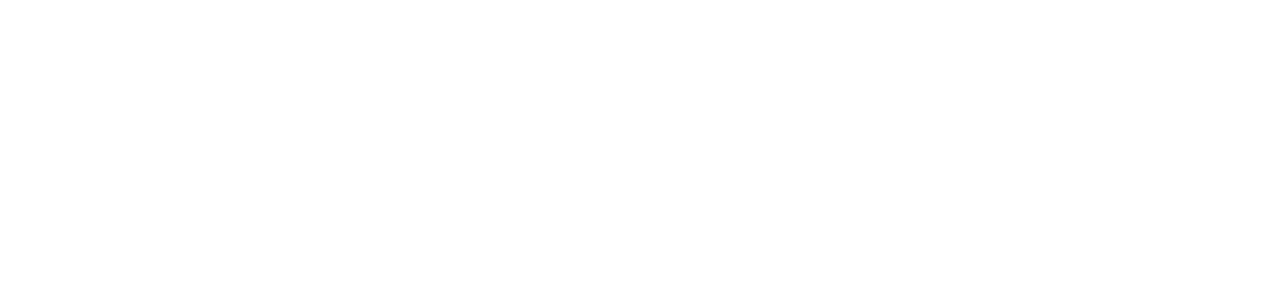
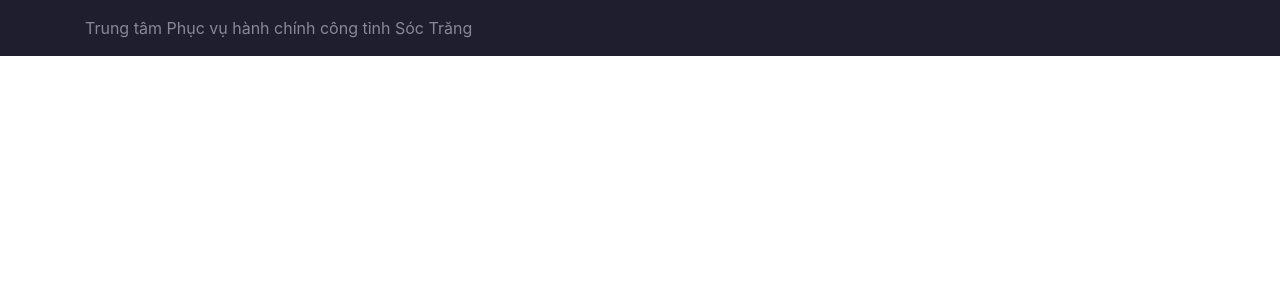
Before and after one commit to minhtran84/dashboard, a React (Create React App) app: page / in a window 1280 px wide. Shown: the top 300 px of the page. Built offline with nearby package versions, Linux system fonts and the light colour scheme; the HTML template or start-up script is replaced by a standard one.

Commit message:
Add some CSS StyleSheet

```diff
--- a/src/App.js
+++ b/src/App.js
@@ -1,11 +1,16 @@
 import React from 'react';
 import './App.css';
+
+import Nagigation from './components/Navigation';
+import SimpleCart from './components/SimpleCard';
 
 class App extends React.Component {
 
   render() {
     return (
-      <div class="container-fluid">
+      <div className="App">
+
+          <Nagigation />
 
       </div>
     );
--- a/src/components/Navigation.js
+++ b/src/components/Navigation.js
@@ -1,4 +1,5 @@
 import React from 'react';
+import '../styles/navigation.css';
 
 class Navigation extends React.Component {
 
@@ -9,12 +10,25 @@
 
     componentDidMount() {
 
-
     }
 
     render() {
         return (
-            <h5>Navigation Component</h5>
+            <nav class="navbar navbar-light navbar-expand-md navigation-clean" className="navbar">
+                <div class="container"><a class="navbar-brand" href="#" className="navbar_brand">Trung tâm Phục vụ hành chính công tỉnh Sóc Trăng</a><button data-toggle="collapse" class="navbar-toggler" data-target="#navcol-1"><span class="sr-only">Toggle navigation</span><span class="navbar-toggler-icon"></span></button>
+                    <div
+                        class="collapse navbar-collapse" id="navcol-1">
+                        <ul class="nav navbar-nav ml-auto">
+                            <li class="nav-item" role="presentation"><a class="nav-link active" href="#">First Item</a></li>
+                            <li class="nav-item" role="presentation"><a class="nav-link" href="#">Second Item</a></li>
+                            <li class="nav-item" role="presentation"></li>
+                            <li class="nav-item dropdown"><a class="dropdown-toggle nav-link" data-toggle="dropdown" aria-expanded="false" href="#">Dropdown </a>
+                                <div class="dropdown-menu" role="menu"><a class="dropdown-item" role="presentation" href="#">First Item</a><a class="dropdown-item" role="presentation" href="#">Second Item</a><a class="dropdown-item" role="presentation" href="#">Third Item</a></div>
+                            </li>
+                        </ul>
+                    </div>
+                </div>
+            </nav>
         );
     }
 }
--- /dev/null
+++ b/src/styles/navigation.css
@@ -0,0 +1,8 @@
+.navbar {
+    background-color: rgb(31,30,46);
+    color: rgb(231,231,241);
+}
+
+.navbar_brand {
+    color: rgb(134,136,151);
+}
```
